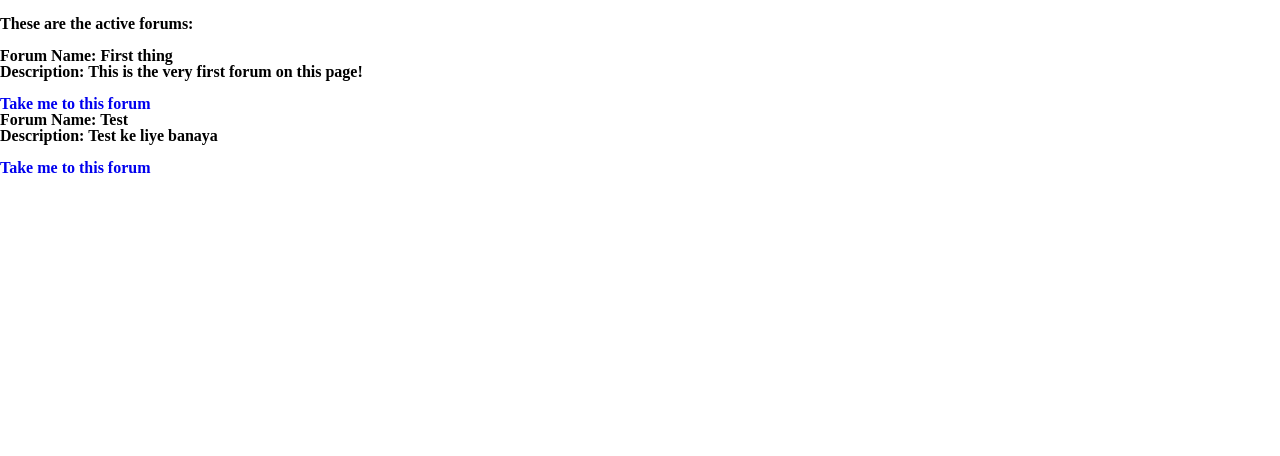
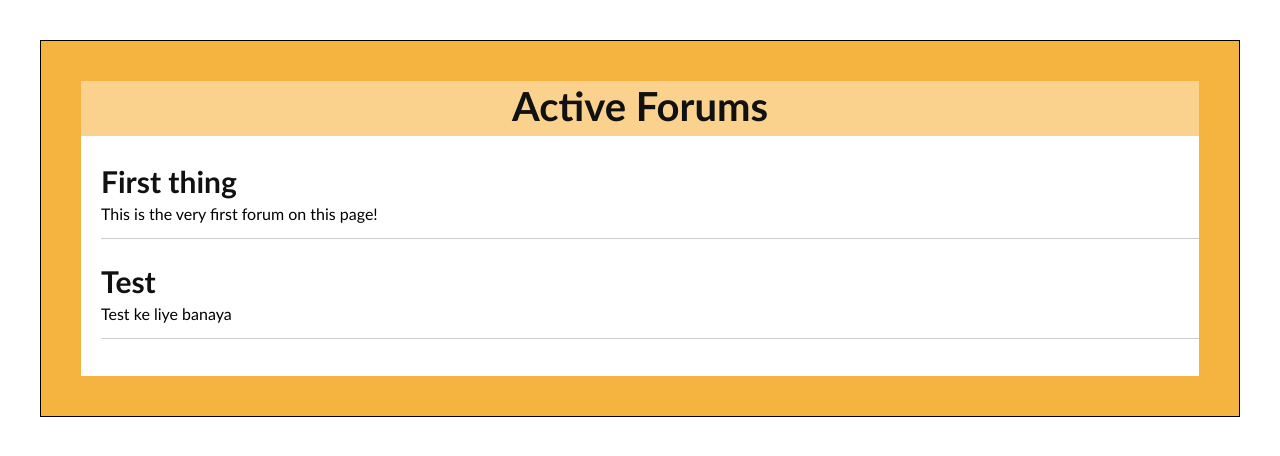
Before and after one commit to git-ankit/StudentsLifeLine, a PHP site: page /forum/showForums.php in a window 1280 px wide. Shown: the part 60-516 px from the top of the page. Run offline with PHP 8.4, Linux system fonts and the light colour scheme; a user stored in the database is signed in; data comes from the database, SQL or seed files in the repository.

Commit message:
Show Forum CSS Complete

```diff
--- a/forum/showForums.php
+++ b/forum/showForums.php
@@ -3,21 +3,33 @@
 	include_once '../includes/header.inc.php';
 	include_once '../includes/session_manager.inc.php';
 
-	$sql = "SELECT * FROM `forum` WHERE `status` = 1";
-	$result = $conn->query($sql);
-	$resultCheck = mysqli_num_rows($result);
-	// check if there are any active forums
-	?>
-	<div class="main-wrapper">
-	<?php
-	if ($resultCheck == 0) {
-		echo "It seems like there are no more active forums.<Volar Morghulis>";
-	} else {
-		echo "<br/><b><h2>These are the active forums:</b><br/><br/>";
-		while($row = $result->fetch_assoc()) {
+?>
 
-		 	echo "Forum Name: ".$row['name']."<br/>Description: ".$row['description']."<br/>";
-		 	echo "<br/><a href = forum.php?id=".$row['id'].">Take me to this forum</a><br/>";
-		 }
-	}
-	?>
+<!DOCTYPE html>
+<html>
+<head>
+	<title>Show Forums | StudentsLifeLine </title>
+</head>
+<body>
+	<div class="main-container">
+		<div class="box">
+			<div class="box-nav">
+				<h2> Active Forums</h2>
+			</div>
+				<div class="box-list">
+				<?php
+				$sql = "SELECT * FROM `forum` WHERE `status` = 1";
+				$result = $conn->query($sql);
+				$resultCheck = mysqli_num_rows($result);
+					while($row = $result->fetch_assoc()) {
+						?>
+					 	<a href = <?php echo "forum.php?id=".$row['id'].">" ?><h2><?php echo $row['name']?></h2></a>
+					 	<p><?php echo $row['description']."<br>"?></p><hr>
+					<?php
+					} ?>
+				</div>
+		</div>
+	</div>
+
+</body>
+</html>
--- a/style.css
+++ b/style.css
@@ -325,6 +325,48 @@ select {
 	font-size: 16px;
 	color: #111;
 	line-height: 20px;
+}
+
+.box {
+	padding: 40px;
+	background-color: #f5b340;
+	border: 1px solid black;
 
 }
+
+.box-nav {
+	height: 55px;
+	text-align: center;
+	background-color: #fad28d;
+	font-family: calibri;
+
 }
+
+.box-list {
+	padding-left: 20px;
+	padding-top: 20px;
+	padding-bottom: 20px;
+	text-align: left;
+	background-color: white;
+	font-family: calibri;
+}
+
+.box-list h2 {
+	font-family: calibri;
+	font-size: 30px;
+	color: #111;
+	line-height: 50px;
+	text-align: left;
+}
+
+.box-list a {
+	text-decoration: none;
+}
+
+.box-list a:hover {
+	text-decoration: underline;
+}
+
+.box-list-right {
+	float:right;
+}
```
